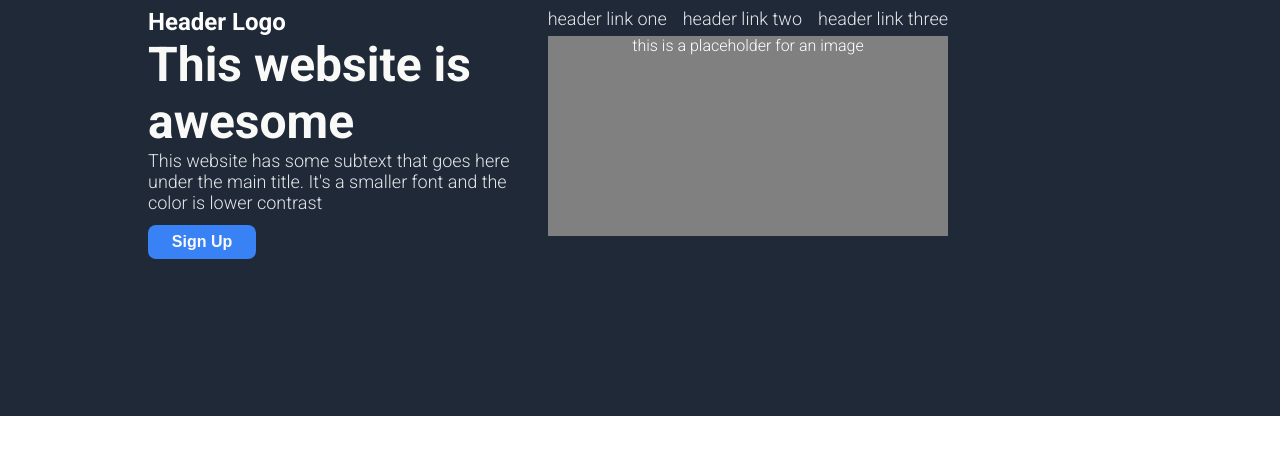
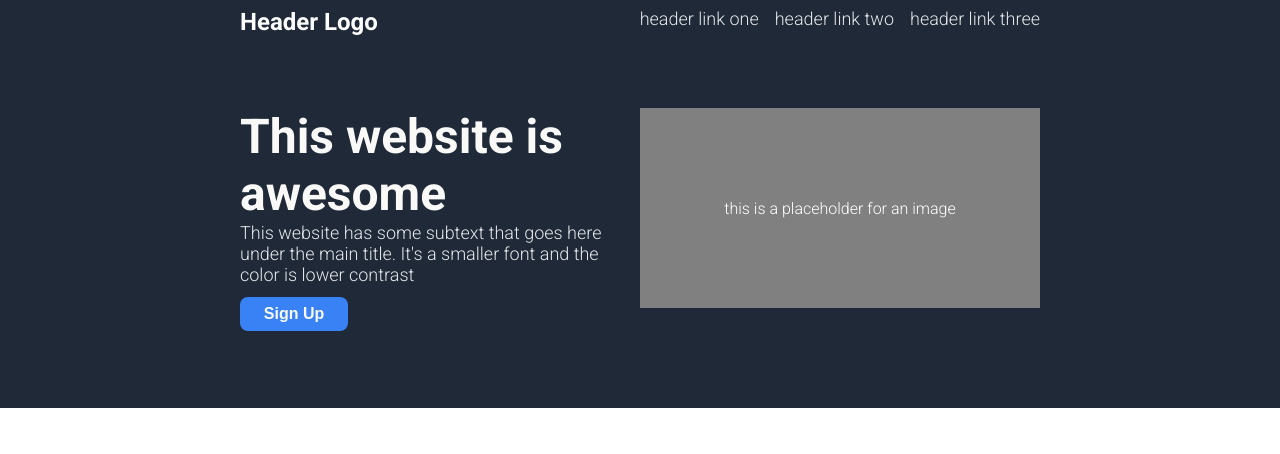
Before and after one commit to HeidiBrooke/TOP-Landing-Page, a plain HTML site: page index.html in a window 1280 px wide. Drawn offline with Linux system fonts and the light colour scheme.

Commit message:
Correctly style top 5th

```diff
--- a/style.css
+++ b/style.css
@@ -18,6 +18,7 @@ body {
     background-color: #1f2937;
     display: flex;
     flex-direction: column;
+    align-items: center;
     /* flex: wrap; */
     /* width: 800px; */
 
@@ -25,11 +26,13 @@ body {
 }
 
 .contain-width {
+    display: flex;
+    flex-direction: column;
     color: white;
     height: 400px;
     width: 800px;
     gap: 72px;
-    padding: 8px 148px;
+    padding-top: 8px;
 
 }
 
@@ -55,11 +58,13 @@ body {
 }
 
 .img-placeholder {
+    display: flex;
     flex-shrink: 0;
     background-color: grey;
     width: 400px;
     height: 200px;
-    text-align: center;
+    justify-content: center;
+    align-items: center;
 
 }
 
```
